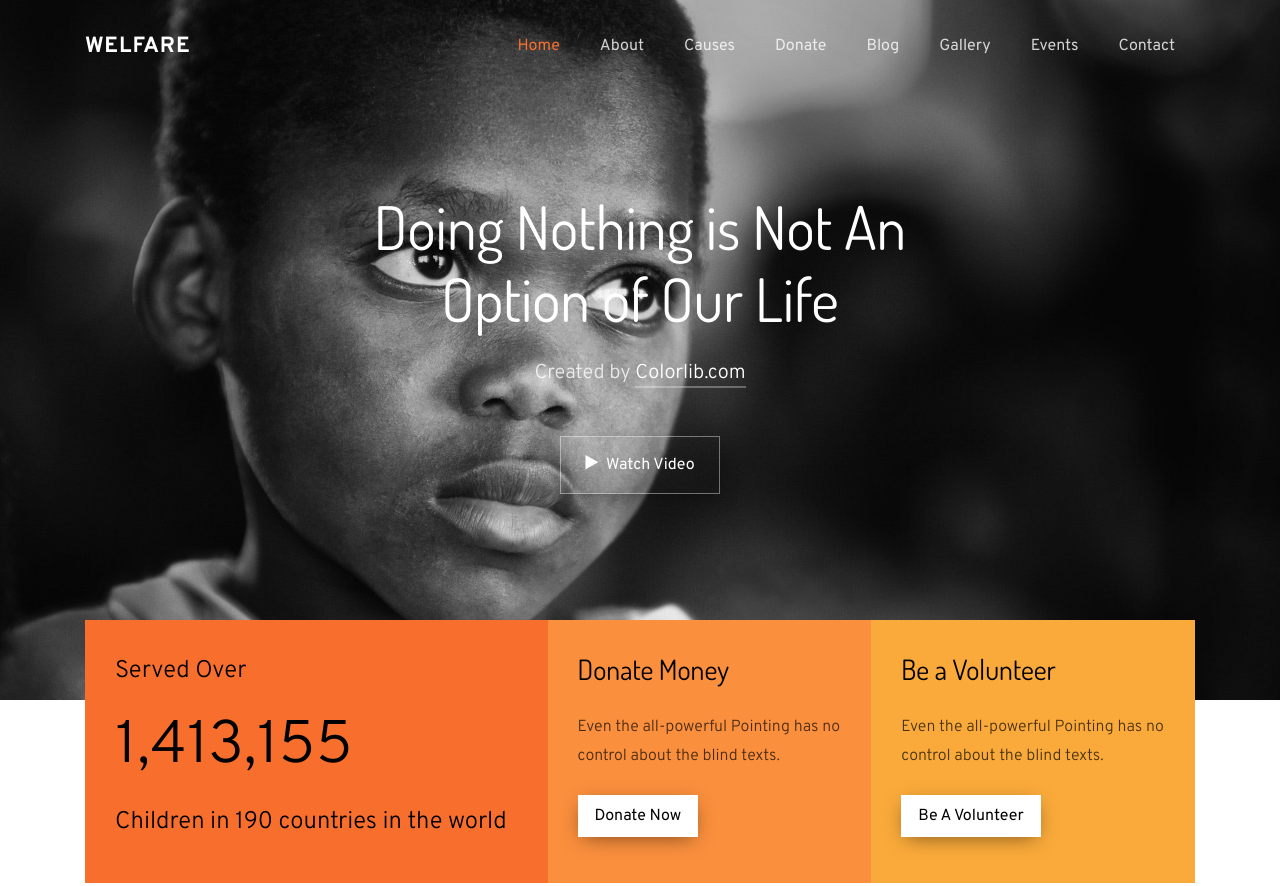
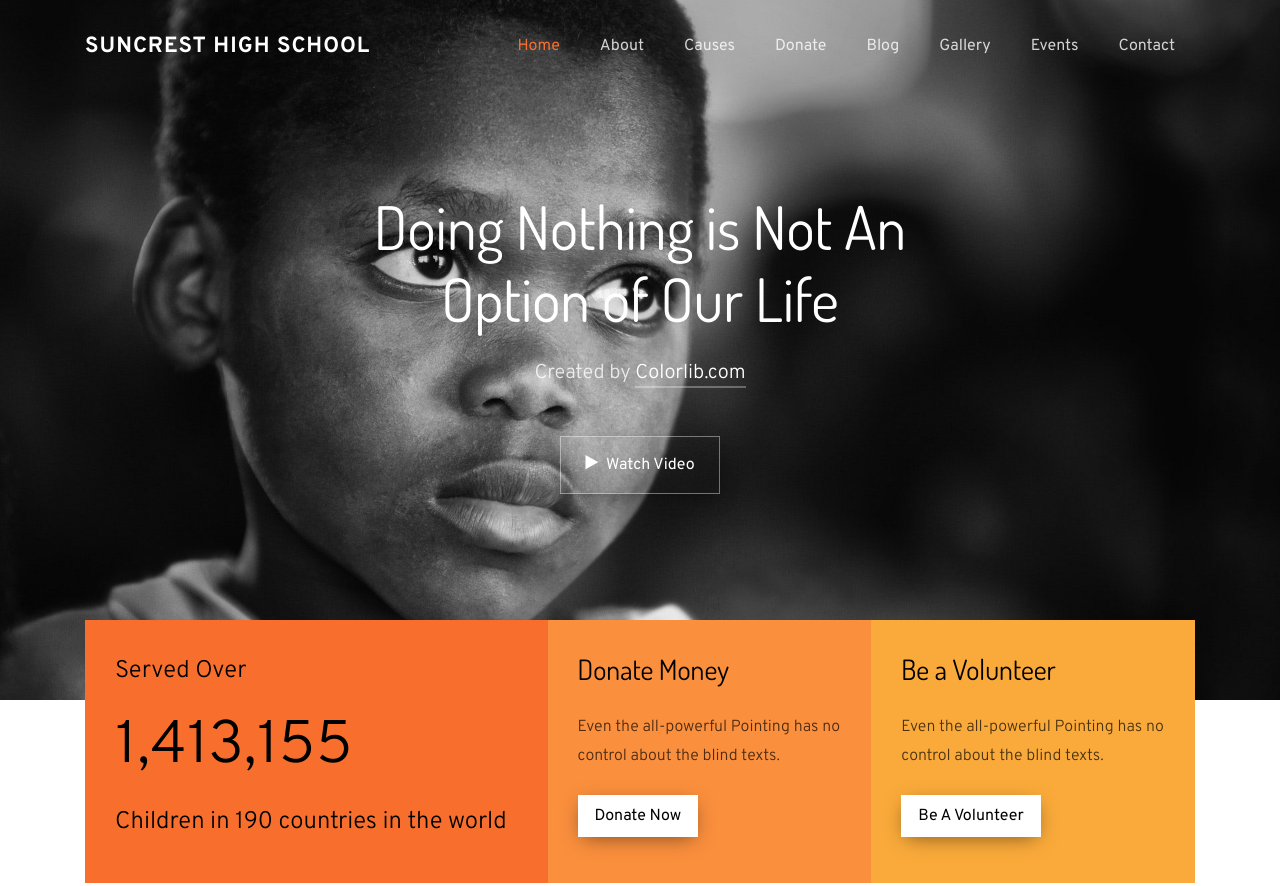
Before and after one commit to Taehillah/SuncrestHighSchool-Dynamic, a website: page SuncrestHighPortal/index.html in a window 1280 px wide. Shown: the top 886 px of the page. Drawn offline with Linux system fonts and the light colour scheme; some packages are replaced by stand-ins of ours; no server answers; files whose address does not match are found by name.

```diff
--- a/SuncrestHighPortal/index.html
+++ b/SuncrestHighPortal/index.html
@@ -1,7 +1,7 @@
 <!DOCTYPE html>
 <html lang="en">
   <head>
-    <title>Welfare - Free Bootstrap 4 Template by Colorlib</title>
+    <title>Welcome - Suncrest High School Portal</title>
     <meta charset="utf-8">
     <meta name="viewport" content="width=device-width, initial-scale=1, shrink-to-fit=no">
 
@@ -31,7 +31,7 @@
 
   <nav class="navbar navbar-expand-lg navbar-dark ftco_navbar bg-dark ftco-navbar-light" id="ftco-navbar">
     <div class="container">
-      <a class="navbar-brand" href="index.html">Welfare</a>
+      <a class="navbar-brand" href="index.html">Suncrest High School</a>
       <button class="navbar-toggler" type="button" data-toggle="collapse" data-target="#ftco-nav" aria-controls="ftco-nav" aria-expanded="false" aria-label="Toggle navigation">
         <span class="oi oi-menu"></span> Menu
       </button>
```
Also changed, not shown: 2 other files.
